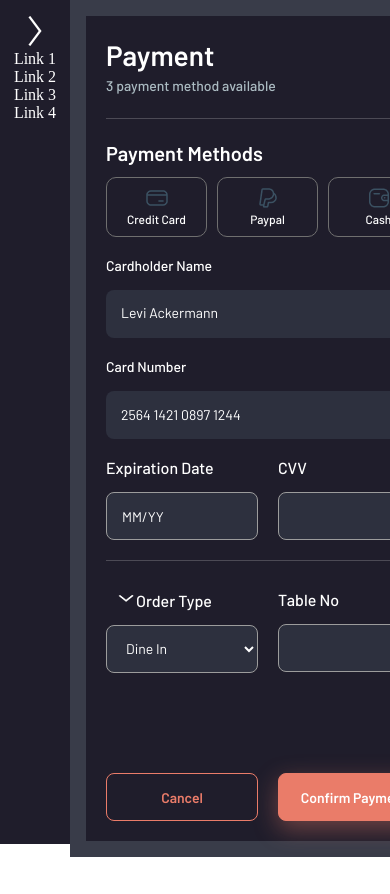
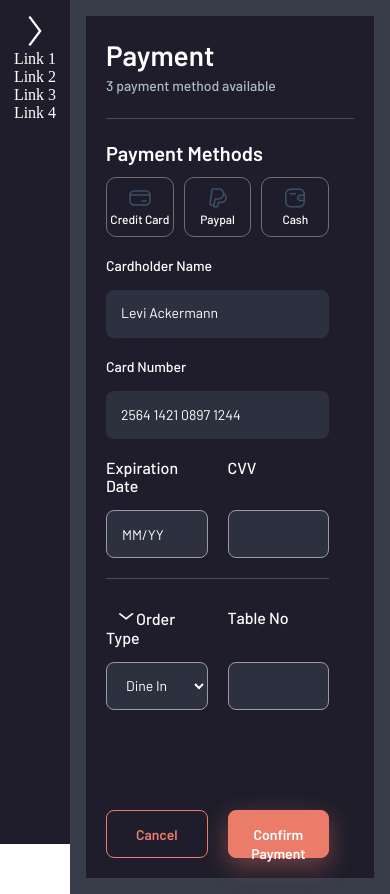
Before and after one commit to alperenustun/food-order-app, a React (Vite) app: page / in a window 390 px wide. Before the commit the page ends 857 px from the top, so only its background shows below. Built offline with nearby package versions, Linux system fonts and the light colour scheme; no server answers; the database is empty; sample sign-in values are in the browser's storage.

Commit message:
FO-5-Responsiveness of order section is fixed

```diff
--- a/src/components/OrderPaymentPage/OrderPaymentPage.scss
+++ b/src/components/OrderPaymentPage/OrderPaymentPage.scss
@@ -46,7 +46,7 @@
         display: flex;
         justify-content: space-between;
         align-items: center;
-
+        width: fit-content;
         font-size: 28px;
         font-family: "Barlow", sans-serif;
         font-weight: 600;
@@ -62,6 +62,7 @@
         text-align: left;
         color: #ABBBC2;
         padding: 0;
+        width: fit-content;
     }
 
     .payment-methods-text {
@@ -71,6 +72,7 @@
         line-height: 28px;
         text-align: left;
         margin-bottom: 10px;
+        width: fit-content;
     }
 
     .card-text {
@@ -94,7 +96,7 @@
         margin-top: 100px;
 
         .cancel-button {
-            width: 175px;
+            width: 50%;
             height: 48px;
             padding: 14px 14px 14px 14px;
             gap: 8px;
@@ -129,7 +131,7 @@
         }
 
         .confirm-button {
-            width: 175px;
+            width: 50%;
             height: 48px;
             padding: 14px 14px 14px 14px;
             gap: 8px;
@@ -458,3 +460,13 @@
 #dropdown-btn:focus {
     background-color: #3d3953;
 }
+
+@media (max-width: 525px) {
+    .order-payment {
+        width: 100%;
+
+        .first-double-type {
+            justify-content: space-between;
+        }
+    }
+}
```
